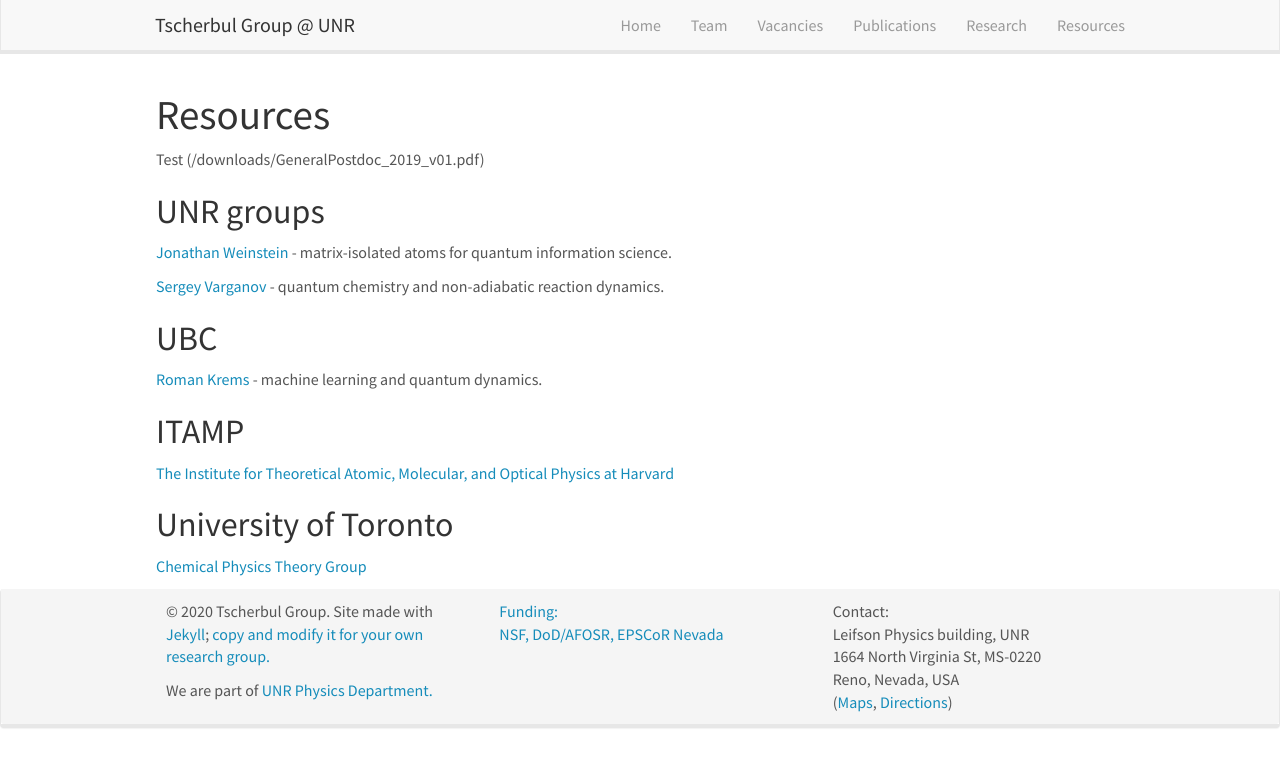
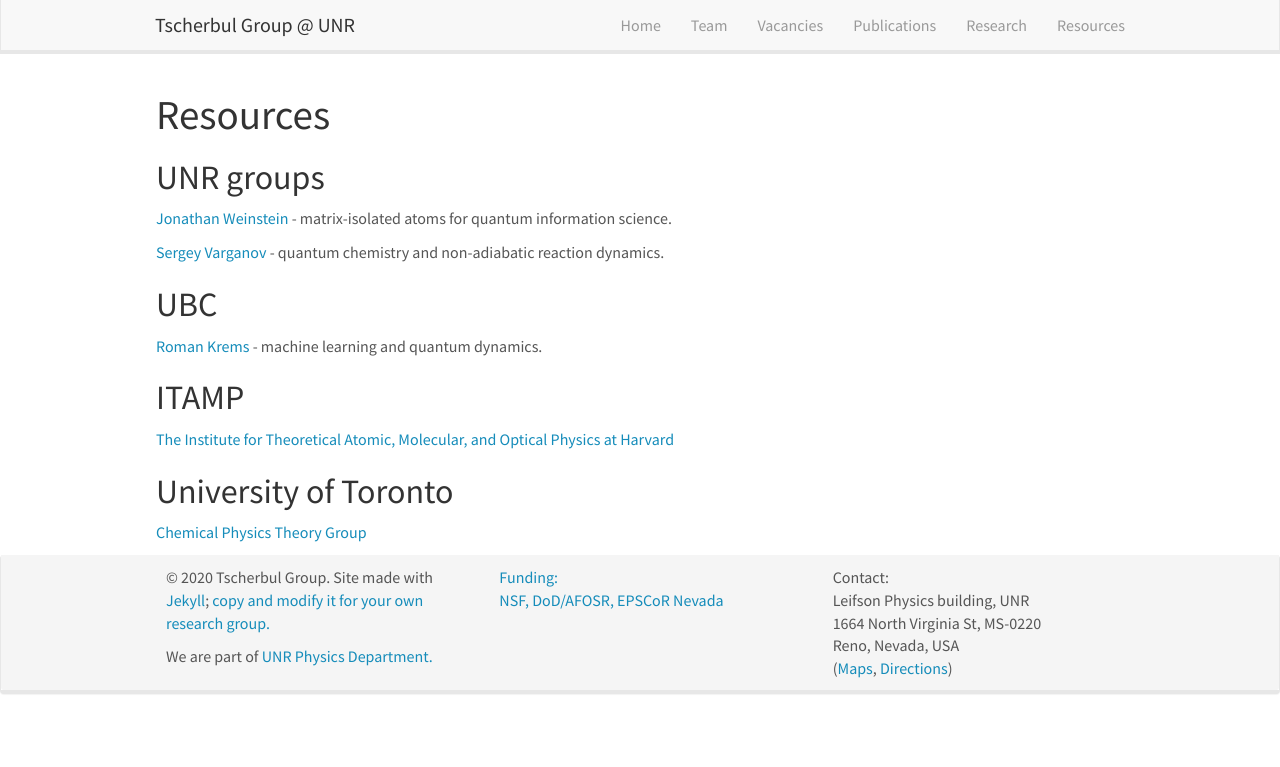
Before and after one commit to tscherbul/tscherbul.github.io, a Jekyll site: the page built from _pages/pictures.md, in a window 1280 px wide. Shown: the top 767 px of the page. Built offline with Jekyll 4.4.1, drawn with Linux system fonts in a browser that asks for light colours; nearby versions of some CDN libraries.

Commit message:
Update pictures.md

```diff
--- a/_pages/pictures.md
+++ b/_pages/pictures.md
@@ -6,8 +6,6 @@
 ---
 
 # Resources
-
-Test ({{ site.baseurl }}/downloads/GeneralPostdoc_2019_v01.pdf)
 
 ## UNR groups
 [Jonathan Weinstein](https://weinsteinlab.org/) - matrix-isolated atoms for quantum information science.
```
